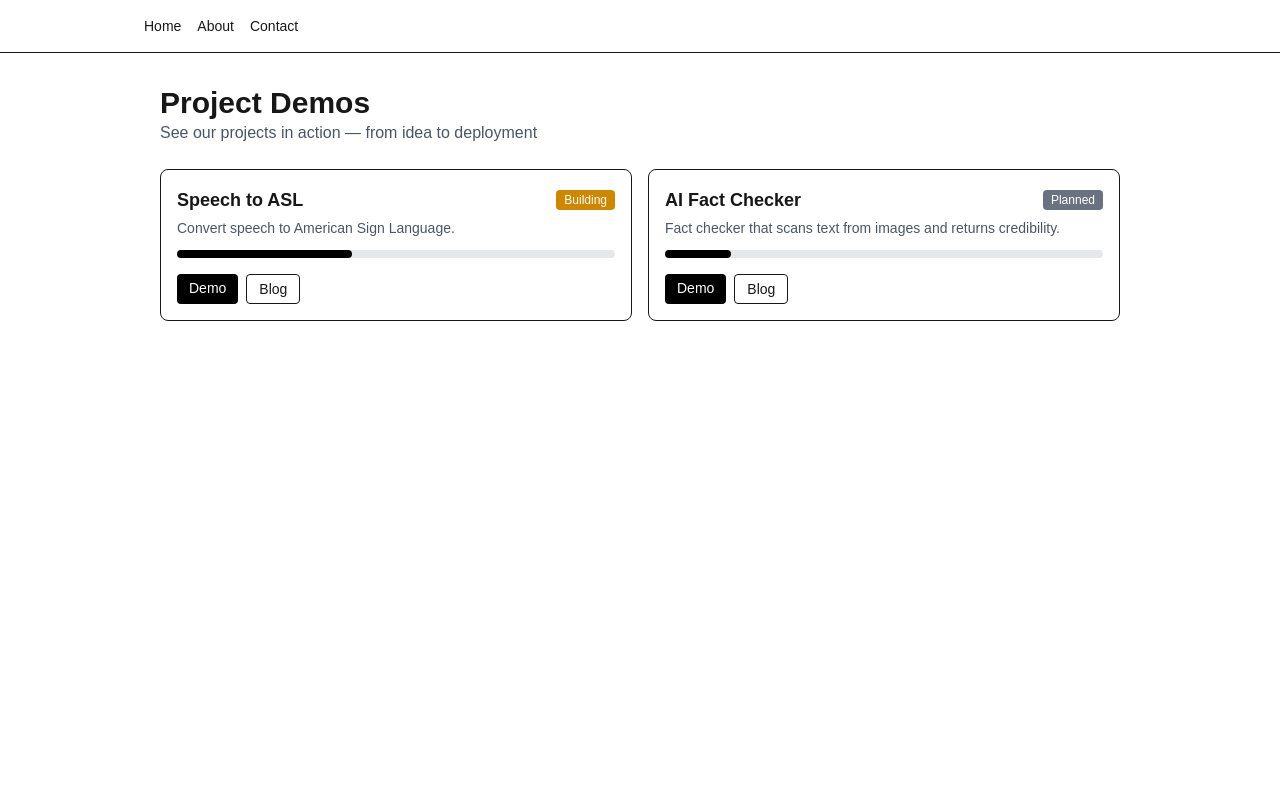
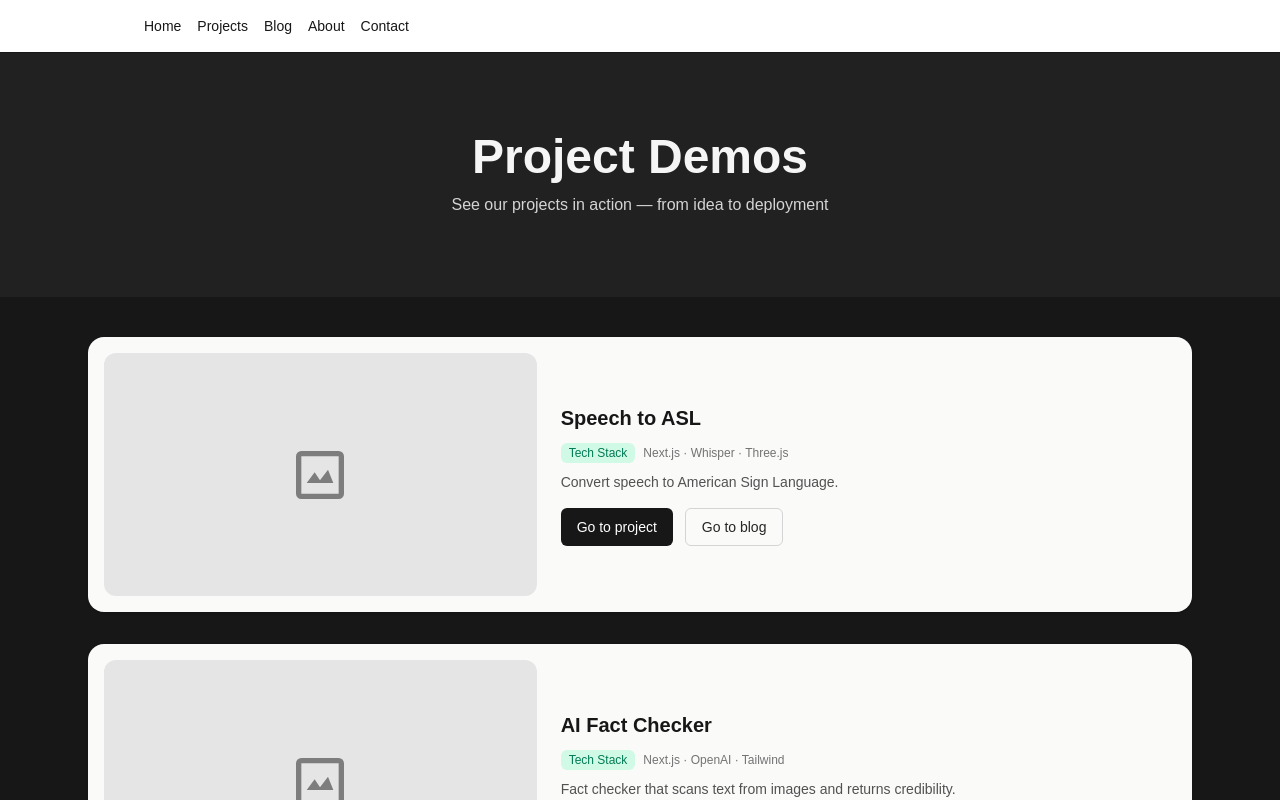
Before and after one commit to mahadevmohan/devcorpwebsite, a Next.js app: page /projects in a window 1280 px wide. Shown: the top 800 px of the page. Built offline with nearby package versions, Linux system fonts and the light colour scheme.

Commit message:
Project demo page working model (#1)

```diff
--- /dev/null
+++ b/content/projects/ecommerce-platform.mdx
@@ -0,0 +1,55 @@
+---
+title: E-Commerce Platform
+slug: ecommerce-platform
+summary: A full-stack e-commerce solution with advanced analytics, inventory management, and multi-vendor support.
+status: shipped
+progress: 100
+techStack: ["Next.js", "Stripe", "MongoDB", "AWS", "Redis"]
+demoUrl: https://example.com/demo
+repoUrl: https://github.com/yourusername/ecommerce-platform
+thumbnail: /images/ecommerce-thumbnail.jpg
+publishedAt: 2024-11-20
+---
+
+## Project Summary
+
+A comprehensive e-commerce platform that handles everything from product catalog management to payment processing and order fulfillment.
+
+## Key Features
+
+### For Customers
+- **Advanced Search**: AI-powered product search with filters
+- **Wishlist & Favorites**: Save items for later purchase
+- **Multiple Payment Methods**: Stripe, PayPal, Apple Pay, Google Pay
+- **Real-time Inventory**: Live stock updates and availability
+- **Customer Reviews**: Rating and review system
+
+### For Vendors
+- **Multi-vendor Support**: Multiple sellers on one platform
+- **Inventory Management**: Real-time stock tracking and alerts
+- **Analytics Dashboard**: Sales reports and customer insights
+- **Order Management**: Automated order processing and fulfillment
+
+### For Administrators
+- **Admin Panel**: Comprehensive dashboard for platform management
+- **User Management**: Role-based access control
+- **Analytics & Reporting**: Detailed business intelligence
+- **Content Management**: Easy product and content updates
+
+## Technical Implementation
+
+Built with modern web technologies focusing on performance, scalability, and security.
+
+## Launch Status
+
+✅ **Successfully launched** in November 2024
+✅ **500+ active vendors** onboarded
+✅ **Processing $50K+ monthly** in transactions
+✅ **99.9% uptime** achieved
+
+## Performance Metrics
+
+- **Page Load Time**: < 2 seconds
+- **Mobile Performance**: 95+ Lighthouse score
+- **Conversion Rate**: 12% improvement over previous platform
+- **Customer Satisfaction**: 4.8/5 average rating
--- /dev/null
+++ b/content/projects/task-manager.mdx
@@ -0,0 +1,49 @@
+---
+title: Task Manager Pro
+slug: task-manager-pro
+summary: A modern task management application with real-time collaboration and AI-powered productivity insights.
+status: building
+progress: 75
+techStack: ["React", "Node.js", "PostgreSQL", "WebSocket", "OpenAI"]
+demoUrl: https://example.com/demo
+repoUrl: https://github.com/yourusername/task-manager-pro
+thumbnail: /images/task-manager-thumbnail.jpg
+publishedAt: 2024-12-15
+---
+
+## Overview
+
+Task Manager Pro is a comprehensive productivity application designed to streamline team collaboration and boost individual productivity through intelligent task management.
+
+## Features
+
+### Core Functionality
+- **Real-time Collaboration**: Multiple users can work on the same project simultaneously
+- **Smart Task Assignment**: AI-powered suggestions for optimal task distribution
+- **Progress Tracking**: Visual progress indicators and milestone tracking
+- **Deadline Management**: Automated reminders and deadline alerts
+
+### Advanced Features
+- **AI Insights**: Productivity analytics and suggestions
+- **Custom Workflows**: Flexible task categorization and automation
+- **Integration Hub**: Connect with popular tools like Slack, GitHub, and Google Calendar
+- **Mobile App**: Native iOS and Android applications
+
+## Technical Stack
+
+- **Frontend**: React with TypeScript, Tailwind CSS
+- **Backend**: Node.js with Express, WebSocket for real-time features
+- **Database**: PostgreSQL with Redis for caching
+- **AI**: OpenAI GPT-4 for intelligent task suggestions
+- **Deployment**: Docker containers on AWS
+
+## Development Status
+
+Currently in active development with core features implemented. The team collaboration features are 90% complete, and we're focusing on AI integration and mobile app development.
+
+## Future Roadmap
+
+- [ ] Mobile app release (iOS & Android)
+- [ ] Advanced AI productivity insights
+- [ ] Third-party integrations expansion
+- [ ] Enterprise features and SSO
--- a/src/app/about/page.tsx
+++ b/src/app/about/page.tsx
@@ -1,9 +1,9 @@
 export default function AboutPage() {
   return (
     <main className="max-w-3xl mx-auto p-8 space-y-4">
-      <h1 className="text-3xl font-bold">About</h1>
-      <p>
-        This is the About page for the website. Edit <code>src/app/about/page.tsx</code> to customize.
+      <h1 className="text-3xl font-bold">About Devcorp</h1>
+      <p className="text-gray-600">
+        We build innovative projects and share our development journey through code, creativity, and continuous learning.
       </p>
     </main>
   );
--- a/src/app/blog/[slug]/page.tsx
+++ b/src/app/blog/[slug]/page.tsx
@@ -14,7 +14,6 @@ export default async function BlogPostPage({ params }: { params: { slug: string
         {meta.excerpt && <p className="text-gray-600">{meta.excerpt}</p>}
       </header>
       <article className="prose dark:prose-invert max-w-none">
-        {/* @ts-expect-error Async Server Component */}
         {mdx.content}
       </article>
     </main>
--- a/src/app/contact/page.tsx
+++ b/src/app/contact/page.tsx
@@ -2,8 +2,8 @@ export default function ContactPage() {
   return (
     <main className="max-w-3xl mx-auto p-8 space-y-4">
       <h1 className="text-3xl font-bold">Contact</h1>
-      <p>
-        You can reach us at the email shown on the Home page. Edit <code>src/app/contact/page.tsx</code> to customize.
+      <p className="text-gray-600">
+        Get in touch with us to discuss projects, collaborations, or just say hello.
       </p>
     </main>
   );
--- a/src/app/layout.tsx
+++ b/src/app/layout.tsx
@@ -14,8 +14,8 @@ const geistMono = Geist_Mono({
 });
 
 export const metadata: Metadata = {
-  title: "Create Next App",
-  description: "Generated by create next app",
+  title: "Devcorp",
+  description: "Code. Create. Conquer. - Devcorp development projects and insights",
 };
 
 export default function RootLayout({
@@ -31,6 +31,8 @@ export default function RootLayout({
         <header className="border-b">
           <nav className="max-w-5xl mx-auto p-4 flex gap-4 text-sm">
             <Link href="/" className="hover:underline">Home</Link>
+            <Link href="/projects" className="hover:underline">Projects</Link>
+            <Link href="/blog" className="hover:underline">Blog</Link>
             <Link href="/about" className="hover:underline">About</Link>
             <Link href="/contact" className="hover:underline">Contact</Link>
           </nav>
--- a/src/app/projects/[slug]/page.tsx
+++ b/src/app/projects/[slug]/page.tsx
@@ -6,7 +6,7 @@ export async function generateStaticParams() {
   return projects.map(p => ({ slug: p.slug }));
 }
 
-export default async function ProjectDetailPage({ params }: { params: { slug: string }}) {
+export default async function ProjectDetailPage({ params }: { params: { slug: string } }) {
   const { meta, mdx } = await getProjectBySlug(params.slug);
   const posts = (await getAllPosts()).filter(p => p.projectSlug === params.slug);
   return (
@@ -17,7 +17,6 @@ export default async function ProjectDetailPage({ params }: { params: { slug: st
       </div>
       <div className="text-gray-600">{meta.summary}</div>
       <div className="prose dark:prose-invert max-w-none">
-        {/* @ts-expect-error Async Server Component */}
         {mdx.content}
       </div>
       {posts.length > 0 && (
--- a/src/app/projects/page.tsx
+++ b/src/app/projects/page.tsx
@@ -1,21 +1,45 @@
 import { getAllProjects } from "@/lib/content";
-import ProjectCard from "@/components/ProjectCard";
+import ProjectRow from "@/components/ProjectRow";
 
 export const dynamic = "force-static";
 
 export default async function ProjectsPage() {
   const projects = await getAllProjects();
+
   return (
-    <main className="max-w-5xl mx-auto p-8 space-y-6">
-      <header>
-        <h1 className="text-3xl font-bold">Project Demos</h1>
-        <p className="text-gray-600">See our projects in action — from idea to deployment</p>
-      </header>
-      <div className="grid grid-cols-1 md:grid-cols-2 gap-4">
-        {projects.map(p => (
-          <ProjectCard key={p.slug} title={p.title} slug={p.slug} summary={p.summary} status={p.status} progress={p.progress} demoUrl={p.demoUrl} />
-        ))}
-      </div>
+    <main className="min-h-screen bg-neutral-900">
+      {/* Top nav spacing is handled by your layout; this keeps content centered */}
+      <section className="bg-neutral-800/70">
+        <div className="mx-auto max-w-6xl px-6 py-20 text-center">
+          <h1 className="text-4xl md:text-5xl font-extrabold text-neutral-100">
+            Project Demos
+          </h1>
+          <p className="mt-3 text-neutral-300">
+            See our projects in action — from idea to deployment
+          </p>
+        </div>
+      </section>
+
+      {/* List */}
+      <section className="mx-auto max-w-6xl px-6 py-10">
+        <div className="space-y-8">
+          {projects.map((p) => (
+            <ProjectRow
+              key={p.slug}
+              title={p.title}
+              slug={p.slug}
+              summary={p.summary}
+              status={p.status}
+              progress={p.progress}
+              demoUrl={p.demoUrl}
+              thumbnail={p.thumbnail}
+              techStack={p.techStack}
+            />
+          ))}
+        </div>
+      </section>
+
+      {/* (Optional) footer lives in your root layout; omitted here */}
     </main>
   );
 }
--- /dev/null
+++ b/src/components/ProjectRow.tsx
@@ -0,0 +1,115 @@
+"use client";
+
+import Link from "next/link";
+import Image from "next/image";
+import { cn } from "@/lib/utils"; // if you have a cn helper; otherwise remove and inline classes
+
+type Props = {
+  title: string;
+  slug: string;
+  summary: string;
+  status: "planned" | "building" | "shipped";
+  progress: number;
+  demoUrl?: string;
+  thumbnail?: string;
+  techStack?: string[];
+};
+
+export default function ProjectRow({
+  title,
+  slug,
+  summary,
+  demoUrl,
+  thumbnail,
+  techStack = [],
+}: Props) {
+  const hasDemo = Boolean(demoUrl);
+
+  return (
+    <article className="grid grid-cols-12 gap-6 rounded-2xl bg-stone-50 p-4 shadow-sm dark:bg-neutral-950/60">
+      {/* Thumbnail */}
+      <div className="col-span-12 md:col-span-5">
+        <div className="relative w-full overflow-hidden rounded-xl bg-neutral-200 dark:bg-neutral-800">
+          {thumbnail ? (
+            <Image
+              src={thumbnail}
+              alt={`${title} thumbnail`}
+              width={960}
+              height={540}
+              className="h-full w-full object-cover"
+            />
+          ) : (
+            <div className="aspect-[16/9] flex items-center justify-center">
+              {/* simple placeholder icon */}
+              <svg
+                width="64"
+                height="64"
+                viewBox="0 0 24 24"
+                aria-hidden="true"
+                className="opacity-50"
+              >
+                <path
+                  d="M3 5a2 2 0 0 1 2-2h14a2 2 0 0 1 2 2v14a2 2 0 0 1-2 2H5a2 2 0 0 1-2-2V5zm2 0v14h14V5H5zm2 10 3-4 2 3 3-4 2 5H7z"
+                  fill="currentColor"
+                />
+              </svg>
+            </div>
+          )}
+        </div>
+      </div>
+
+      {/* Content */}
+      <div className="col-span-12 md:col-span-7 flex flex-col justify-center">
+        <header>
+          <h3 className="text-xl font-semibold text-neutral-900 dark:text-neutral-100">
+            <Link href={`/projects/${slug}`} className="hover:underline">
+              {title}
+            </Link>
+          </h3>
+
+          {/* “Tech Stack” pill (matches the small green tag in your mock) */}
+          <div className="mt-2">
+            <span className="inline-flex items-center rounded-md bg-emerald-100 px-2 py-0.5 text-xs font-medium text-emerald-700 dark:bg-emerald-300/20 dark:text-emerald-300">
+              Tech Stack
+            </span>
+            {techStack.length > 0 && (
+              <span className="ml-2 text-xs text-neutral-500 dark:text-neutral-400">
+                {techStack.slice(0, 4).join(" · ")}
+                {techStack.length > 4 ? " +" + (techStack.length - 4) : ""}
+              </span>
+            )}
+          </div>
+        </header>
+
+        <p className="mt-2 line-clamp-3 text-sm text-neutral-600 dark:text-neutral-300">
+          {summary}
+        </p>
+
+        {/* Buttons */}
+        <div className="mt-4 flex gap-3">
+          <a
+            href={hasDemo ? demoUrl! : undefined}
+            target="_blank"
+            rel="noreferrer"
+            aria-disabled={!hasDemo}
+            className={cn(
+              "inline-flex items-center justify-center rounded-md px-4 py-2 text-sm font-medium transition",
+              hasDemo
+                ? "bg-neutral-900 text-white hover:bg-black focus:outline-none focus:ring-2 focus:ring-neutral-400"
+                : "cursor-not-allowed bg-neutral-300 text-neutral-600 dark:bg-neutral-800 dark:text-neutral-500"
+            )}
+          >
+            Go to project
+          </a>
+
+          <Link
+            href={`/projects/${slug}`}
+            className="inline-flex items-center justify-center rounded-md border border-neutral-300 px-4 py-2 text-sm font-medium text-neutral-800 transition hover:bg-neutral-100 focus:outline-none focus:ring-2 focus:ring-neutral-400 dark:border-neutral-700 dark:text-neutral-100 dark:hover:bg-neutral-800"
+          >
+            Go to blog
+          </Link>
+        </div>
+      </div>
+    </article>
+  );
+}
--- /dev/null
+++ b/src/lib/utils.ts
@@ -0,0 +1,4 @@
+// lib/utils.ts
+export function cn(...classes: Array<string | undefined | false>) {
+  return classes.filter(Boolean).join(" ");
+}
```
